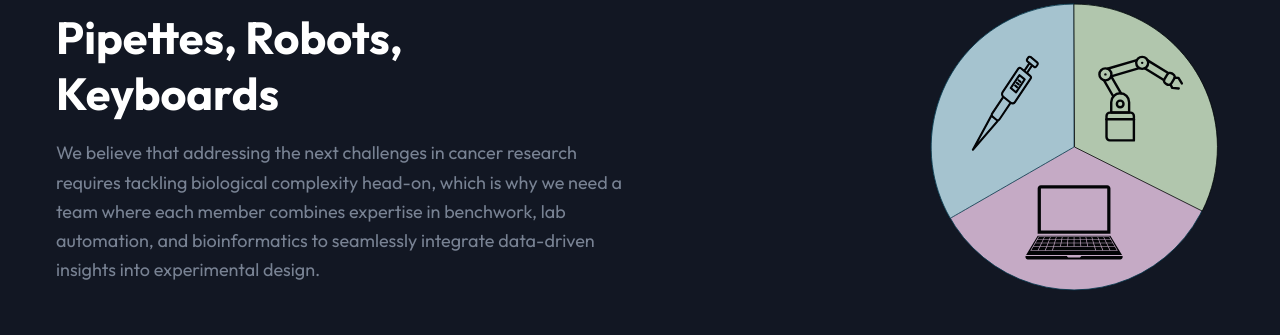
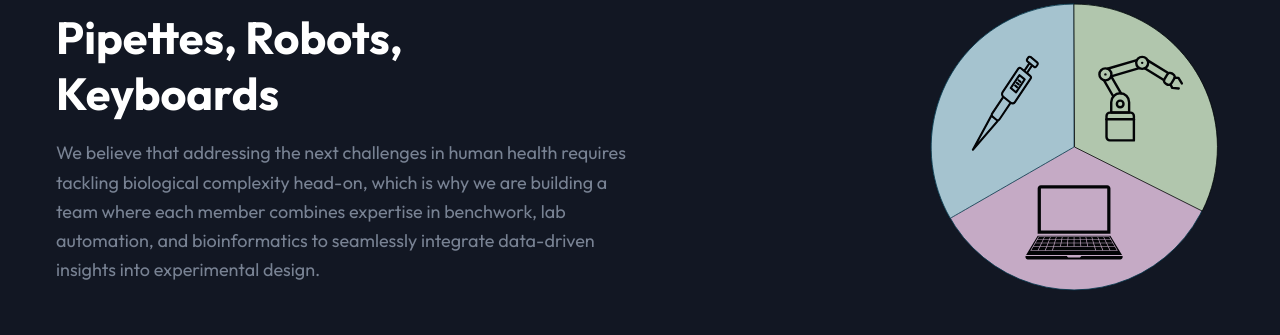
Before and after one commit to Mushriq/web-nextjs-main, a Next.js app: page / in a window 1280 px wide. Shown: the part 2760-3095 px from the top of the page. Built offline with nearby package versions, Linux system fonts and the light colour scheme.

Commit message:
Updated about team message

```diff
--- a/components/About/AboutSectionOne.tsx
+++ b/components/About/AboutSectionOne.tsx
@@ -17,7 +17,7 @@ const AboutSectionOne = () => {
             <div className="w-full px-4 lg:w-2/3">
               <SectionTitle
                 title="Pipettes, Robots, Keyboards"
-                paragraph="We believe that addressing the next challenges in cancer research requires tackling biological complexity head-on, which is why we need a team where each member combines expertise in benchwork, lab automation, and bioinformatics to seamlessly integrate data-driven insights into experimental design."
+                paragraph="We believe that addressing the next challenges in human health requires tackling biological complexity head-on, which is why we are building a team where each member combines expertise in benchwork, lab automation, and bioinformatics to seamlessly integrate data-driven insights into experimental design."
                 mb="0px"
               />
             </div>
```
Also changed, not shown: 1 other file (tests, documents, lock files or other folders).
